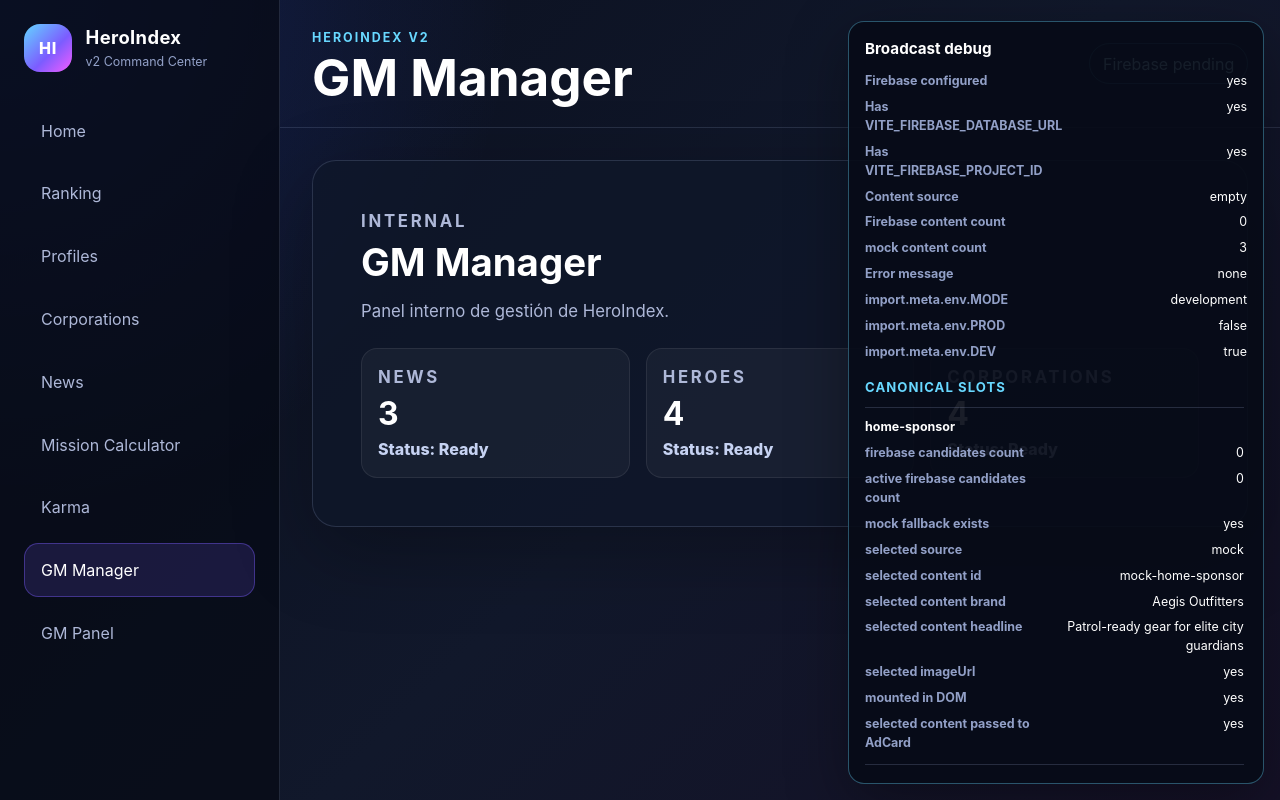
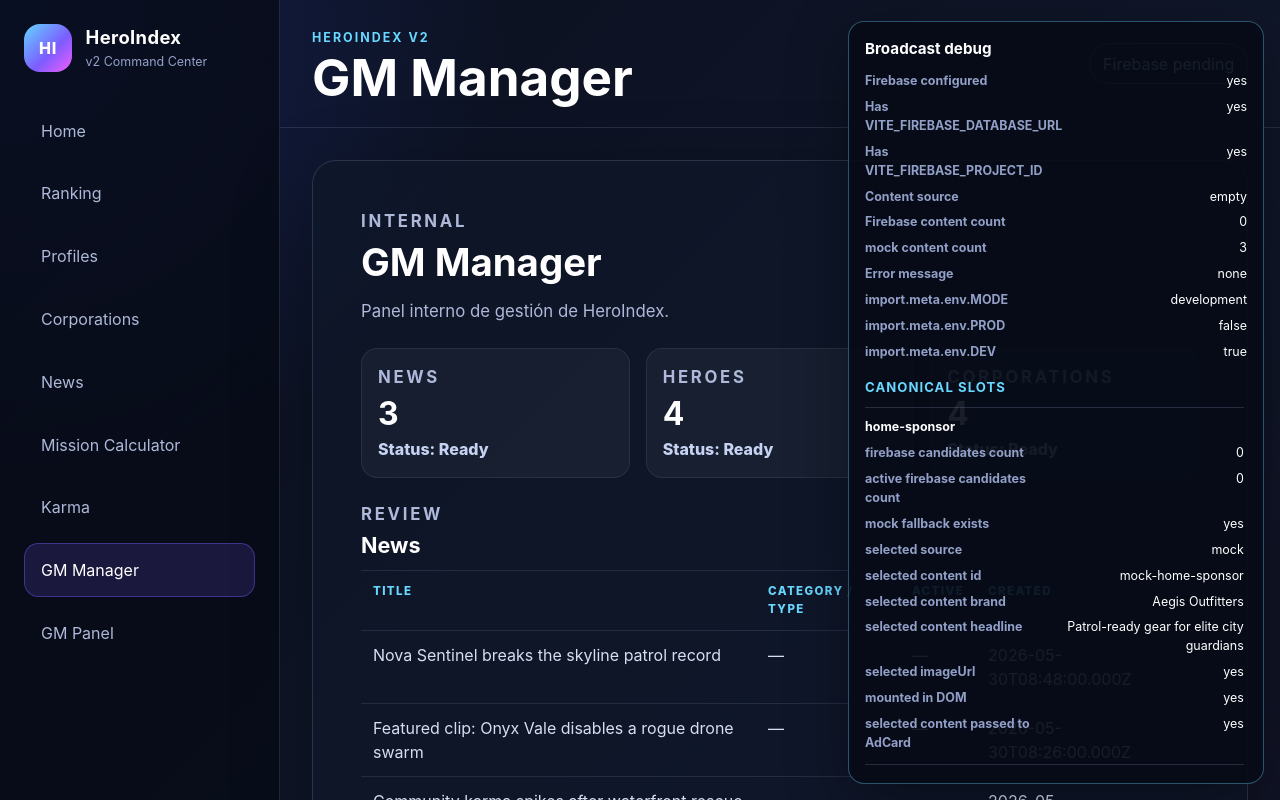
Before and after one commit to Fraxandrius/HeroIndex, a React (Vite) app in the folder heroindex-v2/: page /karma in a window 1280 px wide. Both pictures are taken after a click on the button "GM Manager". Shown: the top 800 px of the page. Built offline with nearby package versions, Linux system fonts and the light colour scheme; no server answers; the database is empty.

Commit message:
Add GM Manager read tables

```diff
--- a/heroindex-v2/src/pages/GMManager.jsx
+++ b/heroindex-v2/src/pages/GMManager.jsx
@@ -14,6 +14,18 @@ function getStatus({ error, loading }) {
   return 'ready'
 }
 
+function getValue(value) {
+  if (value === undefined || value === null || value === '') {
+    return '—'
+  }
+
+  if (typeof value === 'boolean') {
+    return value ? 'true' : 'false'
+  }
+
+  return value
+}
+
 function GMManagerSummary({ count, error, label, loading }) {
   const status = getStatus({ error, loading })
 
@@ -24,6 +36,18 @@ function GMManagerSummary({ count, error, label, loading }) {
       <span>Status: {status}</span>
       {error ? <small>{error.message ?? String(error)}</small> : null}
     </article>
+  )
+}
+
+function GMManagerSection({ children, title }) {
+  return (
+    <section className="gm-manager-section">
+      <div className="gm-manager-title">
+        <p className="page-card__kicker">Review</p>
+        <h3>{title}</h3>
+      </div>
+      <div className="gm-manager-table-wrap">{children}</div>
+    </section>
   )
 }
 
@@ -62,6 +86,83 @@ function GMManager() {
           loading={corporationsLoading}
         />
       </div>
+
+      <GMManagerSection title="News">
+        <table className="gm-manager-table">
+          <thead>
+            <tr>
+              <th>Title</th>
+              <th>Category / Type</th>
+              <th>Active</th>
+              <th>Created</th>
+            </tr>
+          </thead>
+          <tbody>
+            {feedNews.map((newsItem) => (
+              <tr key={newsItem.id}>
+                <td>{getValue(newsItem.title)}</td>
+                <td>{getValue(newsItem.category ?? newsItem.type)}</td>
+                <td>{getValue(newsItem.active)}</td>
+                <td>{getValue(newsItem.createdAt)}</td>
+              </tr>
+            ))}
+          </tbody>
+        </table>
+      </GMManagerSection>
+
+      <GMManagerSection title="Heroes">
+        <table className="gm-manager-table">
+          <thead>
+            <tr>
+              <th>Name</th>
+              <th>Alias</th>
+              <th>Corporation</th>
+              <th>Approval</th>
+              <th>Trust</th>
+              <th>Active</th>
+            </tr>
+          </thead>
+          <tbody>
+            {heroes.map((hero) => (
+              <tr key={hero.id}>
+                <td>{getValue(hero.name)}</td>
+                <td>{getValue(hero.alias)}</td>
+                <td>{getValue(hero.corporationId)}</td>
+                <td>{getValue(hero.approval)}</td>
+                <td>{getValue(hero.trustScore)}</td>
+                <td>{getValue(hero.active)}</td>
+              </tr>
+            ))}
+          </tbody>
+        </table>
+      </GMManagerSection>
+
+      <GMManagerSection title="Corporations">
+        <table className="gm-manager-table">
+          <thead>
+            <tr>
+              <th>Name</th>
+              <th>Sector</th>
+              <th>Country</th>
+              <th>Approval</th>
+              <th>Trust</th>
+              <th>Active</th>
+            </tr>
+          </thead>
+          <tbody>
+            {corporations.map((corporation) => (
+              <tr key={corporation.id}>
+                <td>{getValue(corporation.name)}</td>
+                <td>{getValue(corporation.sector)}</td>
+                <td>{getValue(corporation.country)}</td>
+                <td>{getValue(corporation.approval)}</td>
+                <td>{getValue(corporation.trustScore)}</td>
+                <td>{getValue(corporation.active)}</td>
+              </tr>
+            ))}
+          </tbody>
+        </table>
+      </GMManagerSection>
     </section>
   )
 }
--- a/heroindex-v2/src/styles/globals.css
+++ b/heroindex-v2/src/styles/globals.css
@@ -1066,3 +1066,52 @@ button {
   color: #ff9b9b;
   overflow-wrap: anywhere;
 }
+
+.gm-manager-section {
+  display: grid;
+  gap: 0.75rem;
+  margin-top: 1.5rem;
+}
+
+.gm-manager-section h3 {
+  color: #ffffff;
+  font-size: 1.35rem;
+  line-height: 1.2;
+  margin: 0;
+}
+
+.gm-manager-table-wrap {
+  overflow-x: auto;
+}
+
+.gm-manager-table {
+  border-collapse: collapse;
+  min-width: 44rem;
+  width: 100%;
+}
+
+.gm-manager-table th,
+.gm-manager-table td {
+  border-top: 1px solid rgba(151, 164, 205, 0.16);
+  padding: 0.75rem;
+  text-align: left;
+  vertical-align: top;
+}
+
+.gm-manager-table th {
+  color: #68d8ff;
+  font-size: 0.72rem;
+  font-weight: 800;
+  letter-spacing: 0.12em;
+  text-transform: uppercase;
+}
+
+.gm-manager-table td {
+  color: #d7def3;
+  overflow-wrap: anywhere;
+}
+
+.gm-manager-title {
+  display: grid;
+  gap: 0.35rem;
+}
```
